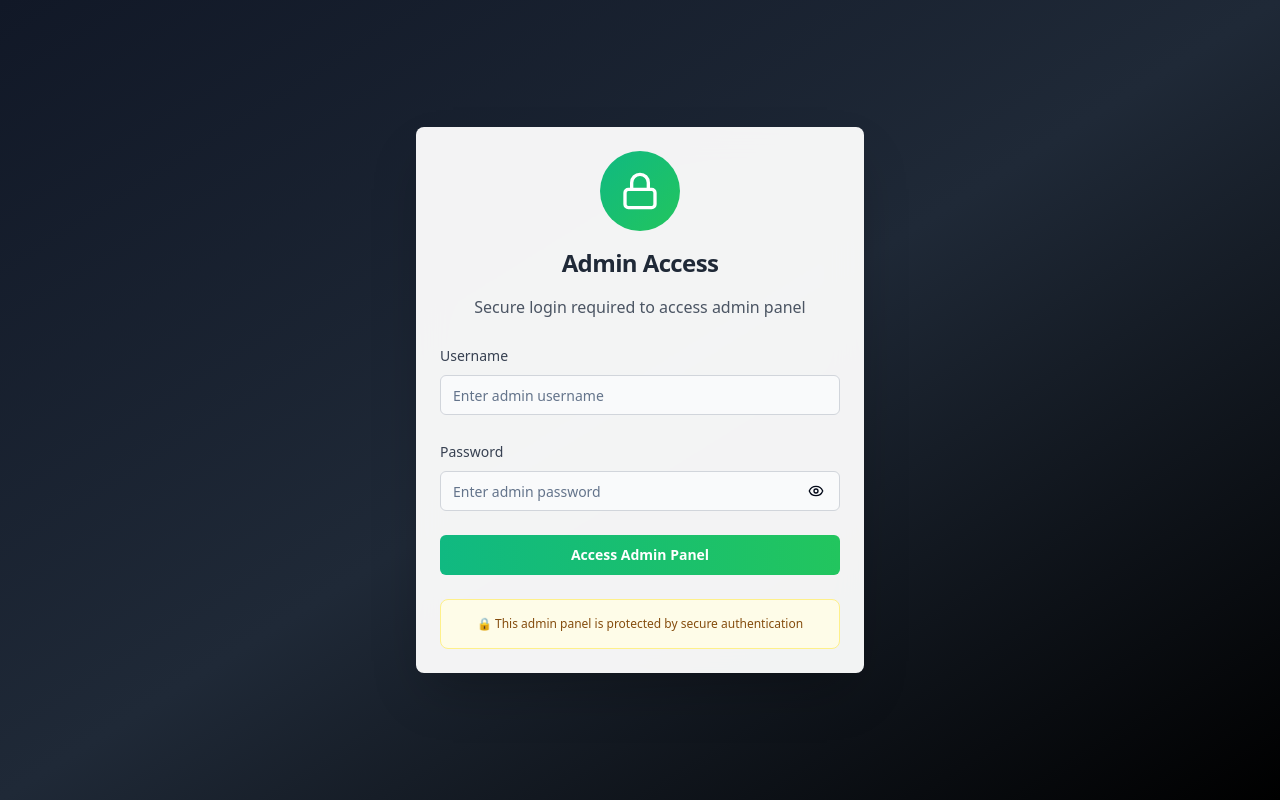
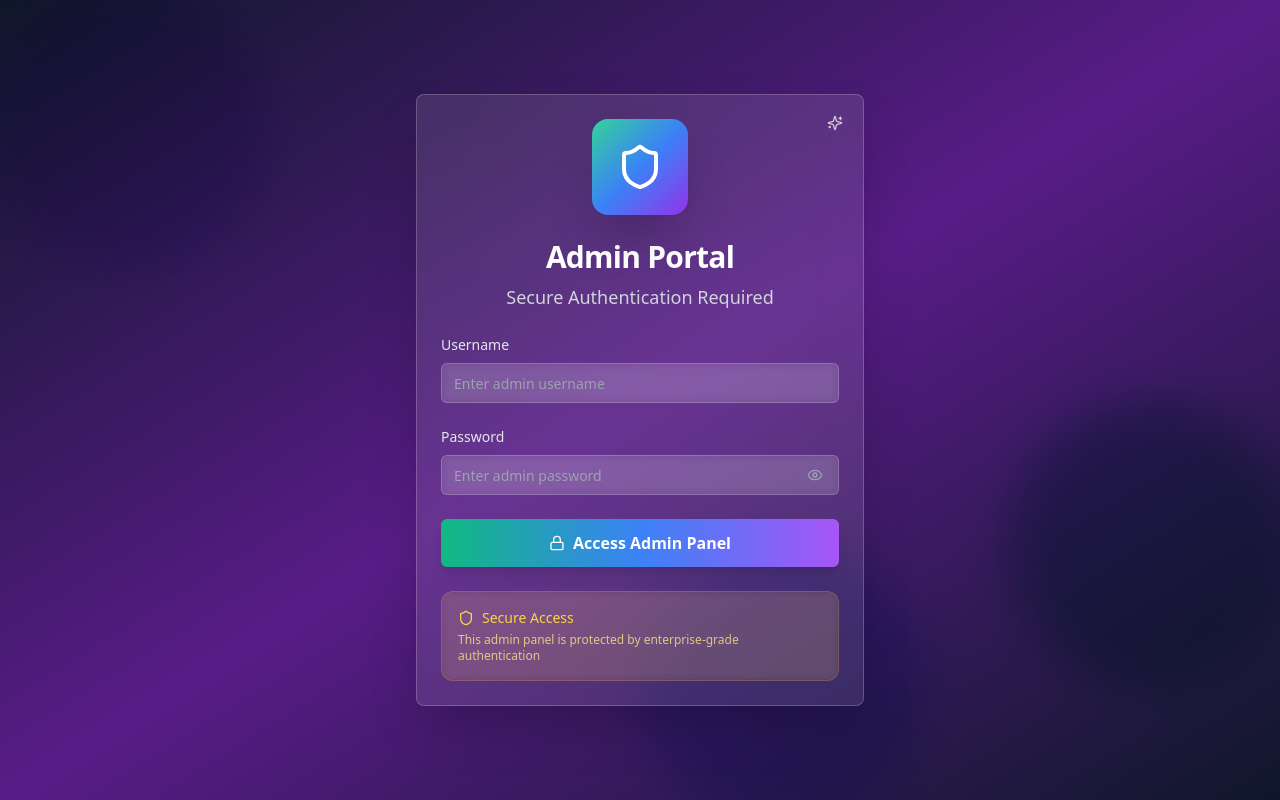
Before and after one commit to 15112011/ramke-scribe-it-now-92, a React (Vite) app: page /admin in a window 1280 px wide. Built offline with nearby package versions, Linux system fonts and the light colour scheme.

Commit message:
Improve admin panel UI
Improved the user interface of the admin panel for better usability and aesthetics.

```diff
--- a/src/components/AdminAuth.tsx
+++ b/src/components/AdminAuth.tsx
@@ -3,7 +3,7 @@ import React, { useState } from 'react';
 import { Button } from '@/components/ui/button';
 import { Input } from '@/components/ui/input';
 import { Card, CardContent, CardHeader, CardTitle } from '@/components/ui/card';
-import { Lock, Eye, EyeOff } from 'lucide-react';
+import { Lock, Eye, EyeOff, Shield, Sparkles } from 'lucide-react';
 import { useToast } from '@/hooks/use-toast';
 
 interface AdminAuthProps {
@@ -47,38 +47,50 @@ export const AdminAuth: React.FC<AdminAuthProps> = ({ onLogin }) => {
   };
 
   return (
-    <div className="min-h-screen bg-gradient-to-br from-gray-900 via-gray-800 to-black flex items-center justify-center p-4">
-      <Card className="w-full max-w-md bg-white/95 dark:bg-gray-900/95 backdrop-blur-lg shadow-2xl border-0">
-        <CardHeader className="text-center space-y-4">
-          <div className="w-20 h-20 bg-gradient-to-br from-emerald-500 to-green-500 rounded-full flex items-center justify-center mx-auto">
-            <Lock className="w-10 h-10 text-white" />
+    <div className="min-h-screen bg-gradient-to-br from-slate-900 via-purple-900 to-slate-900 flex items-center justify-center p-4 relative overflow-hidden">
+      {/* Animated background elements */}
+      <div className="absolute inset-0 overflow-hidden">
+        <div className="absolute -top-4 -left-4 w-72 h-72 bg-purple-500 rounded-full mix-blend-multiply filter blur-xl opacity-20 animate-pulse"></div>
+        <div className="absolute top-1/2 -right-4 w-72 h-72 bg-emerald-500 rounded-full mix-blend-multiply filter blur-xl opacity-20 animate-pulse delay-700"></div>
+        <div className="absolute -bottom-8 left-1/2 w-72 h-72 bg-blue-500 rounded-full mix-blend-multiply filter blur-xl opacity-20 animate-pulse delay-1000"></div>
+      </div>
+
+      <Card className="w-full max-w-md bg-white/10 dark:bg-gray-900/20 backdrop-blur-xl shadow-2xl border border-white/20 relative z-10">
+        <CardHeader className="text-center space-y-6">
+          <div className="relative">
+            <div className="w-24 h-24 bg-gradient-to-br from-emerald-400 via-blue-500 to-purple-600 rounded-2xl flex items-center justify-center mx-auto shadow-2xl">
+              <Shield className="w-12 h-12 text-white" />
+              <Sparkles className="w-4 h-4 text-white absolute -top-1 -right-1 animate-pulse" />
+            </div>
           </div>
-          <CardTitle className="text-2xl font-bold text-gray-800 dark:text-white">
-            Admin Access
-          </CardTitle>
-          <p className="text-gray-600 dark:text-gray-300">
-            Secure login required to access admin panel
-          </p>
+          <div>
+            <CardTitle className="text-3xl font-bold text-white mb-2">
+              Admin Portal
+            </CardTitle>
+            <p className="text-gray-300 text-lg">
+              Secure Authentication Required
+            </p>
+          </div>
         </CardHeader>
 
-        <CardContent>
+        <CardContent className="space-y-6">
           <form onSubmit={handleLogin} className="space-y-6">
             <div className="space-y-2">
-              <label className="text-sm font-medium text-gray-700 dark:text-gray-300">
+              <label className="text-sm font-medium text-gray-200 block">
                 Username
               </label>
               <Input
                 type="text"
                 value={credentials.username}
                 onChange={(e) => setCredentials({...credentials, username: e.target.value})}
-                className="bg-gray-50 dark:bg-gray-800 border-gray-300 dark:border-gray-600"
+                className="bg-white/10 border-white/20 text-white placeholder:text-gray-400 focus:border-emerald-400 focus:ring-emerald-400/20 backdrop-blur-sm"
                 placeholder="Enter admin username"
                 required
               />
             </div>
 
             <div className="space-y-2">
-              <label className="text-sm font-medium text-gray-700 dark:text-gray-300">
+              <label className="text-sm font-medium text-gray-200 block">
                 Password
               </label>
               <div className="relative">
@@ -86,7 +98,7 @@ export const AdminAuth: React.FC<AdminAuthProps> = ({ onLogin }) => {
                   type={showPassword ? "text" : "password"}
                   value={credentials.password}
                   onChange={(e) => setCredentials({...credentials, password: e.target.value})}
-                  className="bg-gray-50 dark:bg-gray-800 border-gray-300 dark:border-gray-600 pr-10"
+                  className="bg-white/10 border-white/20 text-white placeholder:text-gray-400 focus:border-emerald-400 focus:ring-emerald-400/20 backdrop-blur-sm pr-12"
                   placeholder="Enter admin password"
                   required
                 />
@@ -94,7 +106,7 @@ export const AdminAuth: React.FC<AdminAuthProps> = ({ onLogin }) => {
                   type="button"
                   variant="ghost"
                   size="sm"
-                  className="absolute right-2 top-1/2 transform -translate-y-1/2 h-8 w-8 p-0"
+                  className="absolute right-2 top-1/2 transform -translate-y-1/2 h-8 w-8 p-0 text-gray-400 hover:text-white"
                   onClick={() => setShowPassword(!showPassword)}
                 >
                   {showPassword ? <EyeOff className="w-4 h-4" /> : <Eye className="w-4 h-4" />}
@@ -104,16 +116,30 @@ export const AdminAuth: React.FC<AdminAuthProps> = ({ onLogin }) => {
 
             <Button
               type="submit"
-              className="w-full bg-gradient-to-r from-emerald-500 to-green-500 hover:from-emerald-600 hover:to-green-600 text-white font-semibold py-3"
+              className="w-full bg-gradient-to-r from-emerald-500 via-blue-500 to-purple-500 hover:from-emerald-600 hover:via-blue-600 hover:to-purple-600 text-white font-semibold py-3 h-12 text-base shadow-lg hover:shadow-xl transition-all duration-300"
               disabled={isLoading}
             >
-              {isLoading ? "Authenticating..." : "Access Admin Panel"}
+              {isLoading ? (
+                <div className="flex items-center gap-2">
+                  <div className="w-4 h-4 border-2 border-white/30 border-t-white rounded-full animate-spin"></div>
+                  Authenticating...
+                </div>
+              ) : (
+                <div className="flex items-center gap-2">
+                  <Lock className="w-4 h-4" />
+                  Access Admin Panel
+                </div>
+              )}
             </Button>
           </form>
 
-          <div className="mt-6 p-4 bg-yellow-50 dark:bg-yellow-900/30 rounded-lg border border-yellow-200 dark:border-yellow-800">
-            <p className="text-xs text-yellow-800 dark:text-yellow-200 text-center">
-              🔒 This admin panel is protected by secure authentication
+          <div className="p-4 bg-amber-500/10 rounded-xl border border-amber-400/20 backdrop-blur-sm">
+            <div className="flex items-center gap-2 text-amber-300">
+              <Shield className="w-4 h-4" />
+              <p className="text-sm font-medium">Secure Access</p>
+            </div>
+            <p className="text-xs text-amber-200/80 mt-1">
+              This admin panel is protected by enterprise-grade authentication
             </p>
           </div>
         </CardContent>
--- a/src/pages/Admin.tsx
+++ b/src/pages/Admin.tsx
@@ -1,7 +1,7 @@
 
 import React, { useState } from 'react';
 import { Button } from '@/components/ui/button';
-import { ArrowLeft } from 'lucide-react';
+import { ArrowLeft, Shield, Settings } from 'lucide-react';
 import { useNavigate } from 'react-router-dom';
 import { AdminAuth } from '@/components/AdminAuth';
 import { ComprehensiveAdmin } from '@/components/admin/ComprehensiveAdmin';
@@ -17,24 +17,47 @@ const Admin = () => {
   }
 
   return (
-    <div className="min-h-screen bg-gradient-to-br from-gray-50 to-gray-100 dark:from-gray-900 dark:to-gray-800 transition-all duration-300">
-      <div className="container mx-auto px-4 py-8">
+    <div className="min-h-screen bg-gradient-to-br from-slate-50 via-blue-50 to-indigo-100 dark:from-gray-900 dark:via-slate-900 dark:to-gray-800">
+      {/* Header */}
+      <div className="bg-white/80 dark:bg-gray-900/80 backdrop-blur-lg border-b border-gray-200/50 dark:border-gray-700/50 sticky top-0 z-40">
+        <div className="container mx-auto px-6 py-4">
           <AnimatedSection animation="fade-up">
-          <div className="flex items-center gap-4 mb-8">
+            <div className="flex items-center justify-between">
+              <div className="flex items-center gap-4">
                 <Button
                   variant="outline"
                   onClick={() => navigate('/')}
-              className="bg-white dark:bg-gray-800 border-gray-300 dark:border-gray-600 hover:bg-gray-50 dark:hover:bg-gray-700"
+                  className="bg-white/70 dark:bg-gray-800/70 border-gray-300/50 dark:border-gray-600/50 hover:bg-white dark:hover:bg-gray-800 shadow-sm"
                 >
                   <ArrowLeft className="w-4 h-4 mr-2" />
                   Back to Website
                 </Button>
-            <h1 className="text-4xl font-bold text-gray-900 dark:text-white">Admin Dashboard</h1>
+                <div className="flex items-center gap-3">
+                  <div className="w-10 h-10 bg-gradient-to-br from-emerald-500 to-teal-600 rounded-xl flex items-center justify-center shadow-lg">
+                    <Shield className="w-5 h-5 text-white" />
+                  </div>
+                  <div>
+                    <h1 className="text-2xl font-bold text-gray-900 dark:text-white">Admin Dashboard</h1>
+                    <p className="text-sm text-gray-600 dark:text-gray-400">Manage your website content</p>
+                  </div>
+                </div>
+              </div>
+              <div className="flex items-center gap-2">
+                <div className="px-3 py-1 bg-emerald-100 dark:bg-emerald-900/30 text-emerald-800 dark:text-emerald-400 rounded-full text-xs font-medium">
+                  Authenticated
+                </div>
+              </div>
             </div>
           </AnimatedSection>
+        </div>
+      </div>
 
+      {/* Main Content */}
+      <div className="container mx-auto px-6 py-8">
         <AnimatedSection animation="fade-up" delay={100}>
+          <div className="bg-white/60 dark:bg-gray-900/60 backdrop-blur-lg rounded-2xl border border-gray-200/50 dark:border-gray-700/50 shadow-xl overflow-hidden">
             <ComprehensiveAdmin />
+          </div>
         </AnimatedSection>
       </div>
     </div>
```
Also changed, not shown: src/components/admin/ComprehensiveAdmin.tsx (+83 -21 lines). Lines whose indentation alone changed are shown as unchanged.
